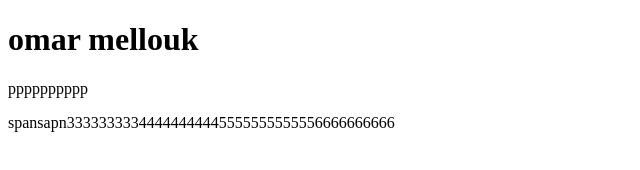
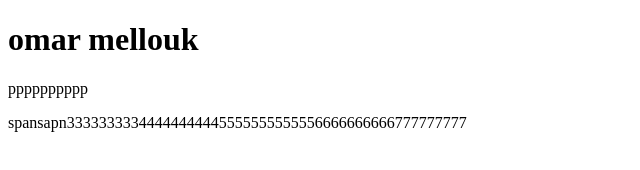
Before and after one commit to OmarMellouk/omartest, a plain HTML site: page index.html in a window 1280 px wide. Shown: the full height of the page, 0-640 px from the left. Drawn offline with Linux system fonts and the light colour scheme.

Commit message:
new_branch commit 5

```diff
--- a/index.html
+++ b/index.html
@@ -8,7 +8,7 @@
 <body>
     <h1>omar mellouk</h1>
     <p>pppppppppp</p>
-    <span>spansapn33333333344444444445555555555556666666666</span>
+    <span>spansapn33333333344444444445555555555556666666666777777777</span>
 
 </body>
 </html>
```
